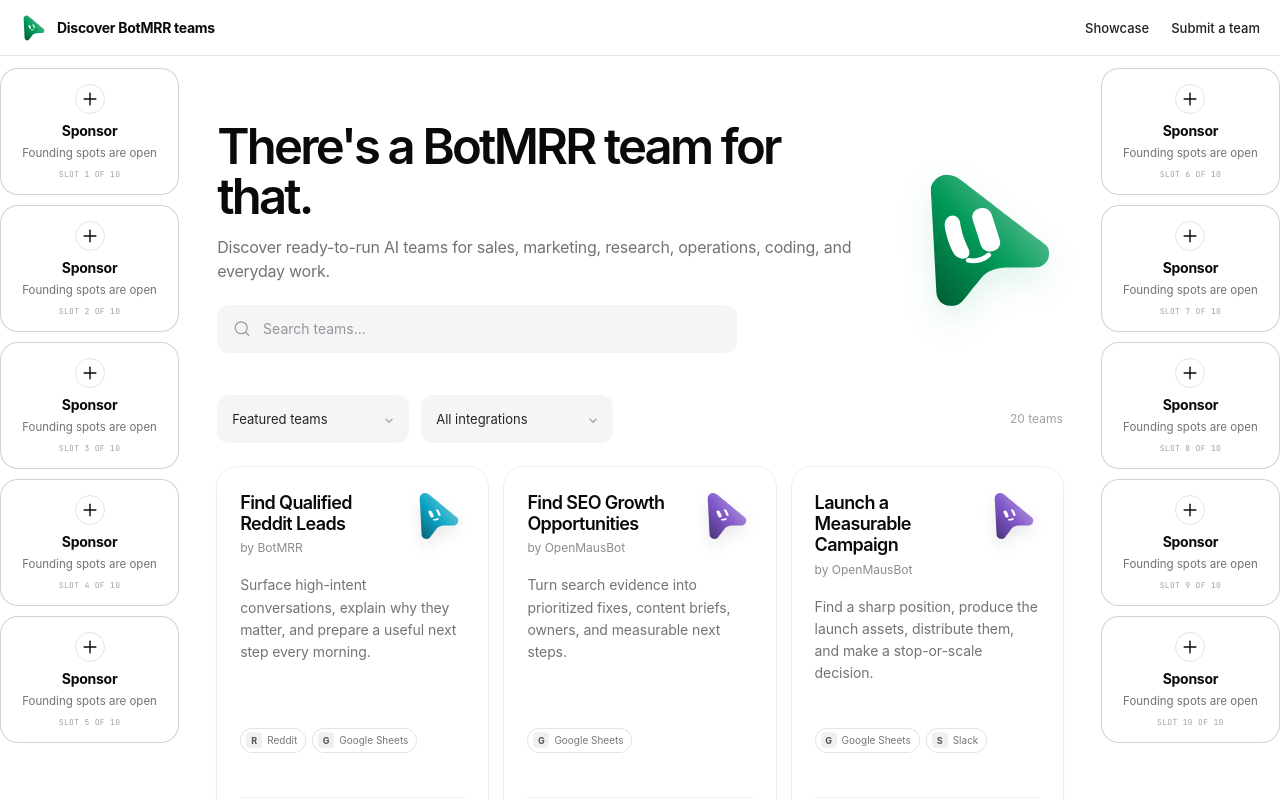
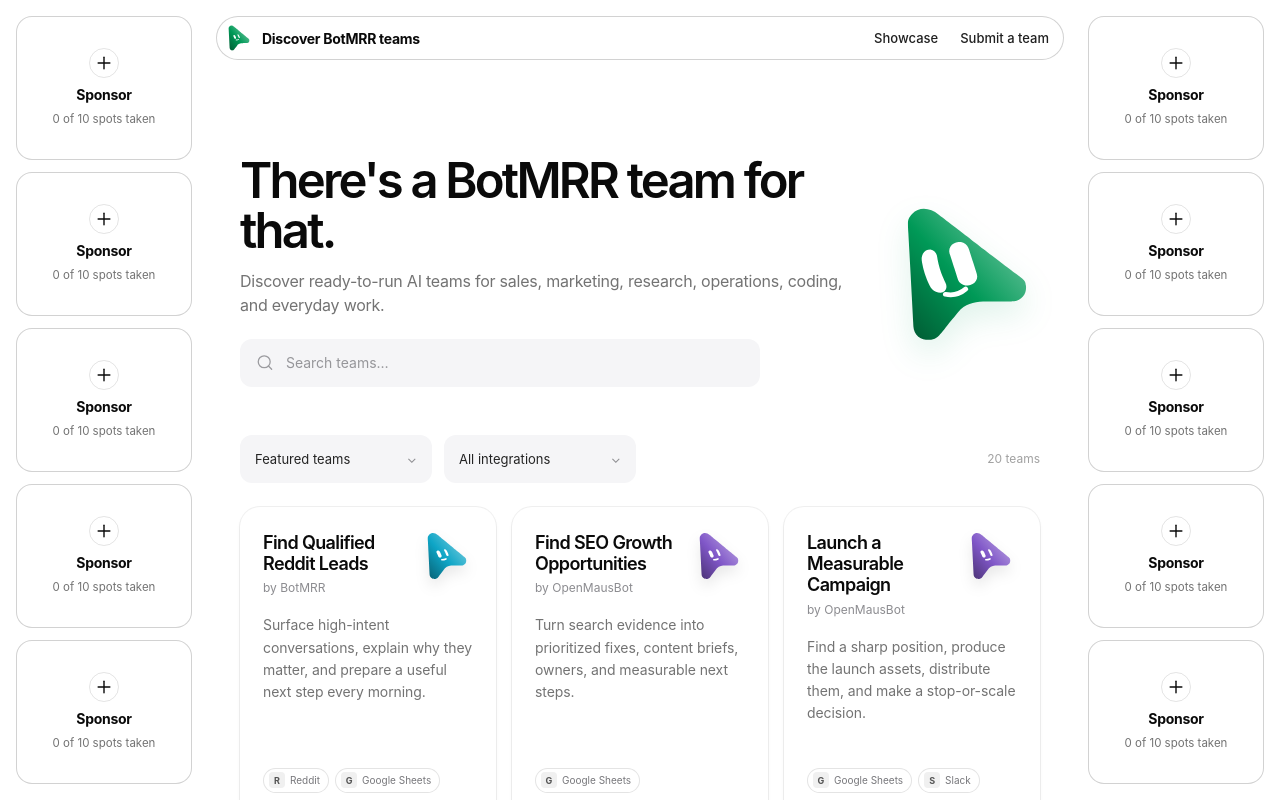
Before and after one commit to aaronpie/projexdesk-teams, a Next.js app: page / in a window 1280 px wide. Shown: the top 800 px of the page. Built offline with nearby package versions, Linux system fonts and the light colour scheme.

Commit message:
Match GrokBots spacing and sponsor rails

```diff
--- a/app/globals.css
+++ b/app/globals.css
@@ -11,6 +11,10 @@
   --sand-wash: #fff8ec;
   --shadow-card: 0 0 0 1px rgba(0, 0, 0, 0.06), 0 1px 2px -1px rgba(0, 0, 0, 0.06), 0 2px 4px rgba(0, 0, 0, 0.04);
   --shadow-card-hover: 0 0 0 1px rgba(0, 0, 0, 0.09), 0 3px 8px -2px rgba(0, 0, 0, 0.10), 0 10px 26px -14px rgba(0, 0, 0, 0.22);
+  --directory-edge: 16px;
+  --directory-rail: 176px;
+  --directory-gap: 24px;
+  --directory-center-edge: calc(var(--directory-edge) + var(--directory-rail) + var(--directory-gap));
 }
 
 * { box-sizing: border-box; }
@@ -44,21 +48,25 @@
   border: 0;
 }
 
-/* Full-width directory header. */
-.site-header { position: relative; z-index: 20; padding: 0; }
+/* Rounded center pill, with the sponsor rails allowed to run above it. */
+.site-header {
+  position: relative;
+  z-index: 20;
+  height: 60px;
+  padding: 16px var(--directory-center-edge) 0;
+}
 
 .header-inner {
   width: 100%;
-  min-height: 56px;
+  min-height: 44px;
   margin: 0;
-  padding: 8px 20px;
+  padding: 6px 14px 6px 8px;
   display: flex;
   align-items: center;
   justify-content: space-between;
   gap: 20px;
-  border: 0;
-  border-bottom: 1px solid var(--line);
-  border-radius: 0;
+  border: 1px solid var(--line-strong);
+  border-radius: 999px;
   background: rgba(255, 255, 255, 0.94);
 }
 
@@ -75,40 +83,53 @@
 .directory-stage {
   width: 100%;
   margin: 0;
-  display: grid;
-  grid-template-columns: clamp(168px, 14vw, 236px) minmax(0, 1fr) clamp(168px, 14vw, 236px);
-  gap: 14px;
-  align-items: start;
+  display: block;
 }
 
-.directory-center { min-width: 0; }
-.directory-rail { position: sticky; top: 12px; padding-top: 12px; display: grid; gap: 10px; }
-.directory-rail-right { padding-top: 12px; }
+.directory-center {
+  width: calc(100% - (var(--directory-center-edge) * 2));
+  min-width: 0;
+  margin: 0 var(--directory-center-edge);
+  padding: 96px 24px 0;
+}
+.directory-rail {
+  position: fixed;
+  z-index: 30;
+  top: var(--directory-edge);
+  bottom: var(--directory-edge);
+  width: var(--directory-rail);
+  padding: 0;
+  display: grid;
+  grid-template-rows: repeat(5, minmax(0, 1fr));
+  gap: 12px;
+}
+.directory-rail-left { left: var(--directory-edge); }
+.directory-rail-right { right: var(--directory-edge); }
 
 .sponsor-card {
-  min-height: 122px;
+  min-height: 0;
+  height: 100%;
   padding: 15px 13px;
   display: flex;
   flex-direction: column;
   align-items: center;
   justify-content: center;
   border: 1px solid var(--line-strong);
-  border-radius: 18px;
+  border-radius: 16px;
   background: #fff;
   text-align: center;
   transition: transform 160ms cubic-bezier(.2,.8,.2,1), box-shadow 160ms ease, border-color 160ms ease;
 }
 .sponsor-card-icon { width: 30px; height: 30px; display: grid; place-items: center; border: 1px solid var(--line); border-radius: 50%; transition: transform 180ms cubic-bezier(.2,.8,.2,1), background 180ms ease; }
 .sponsor-card strong { margin-top: 8px; font-size: 14px; letter-spacing: -0.02em; }
-.sponsor-card p { margin: 6px 0 0; color: var(--muted); font-size: 11.5px; line-height: 1.4; }
-.sponsor-card small { margin-top: 8px; color: var(--muted-light); font-family: var(--font-mono), ui-monospace, monospace; font-size: 8px; letter-spacing: .04em; text-transform: uppercase; }
+.sponsor-card p { margin: 8px 0 0; color: var(--muted); font-size: 11.5px; line-height: 1.4; }
 .sponsor-card:hover { z-index: 1; border-color: rgba(0,0,0,.27); box-shadow: 0 8px 24px -17px rgba(0,0,0,.45); transform: translateY(-2px); }
 .sponsor-card:hover .sponsor-card-icon { background: var(--surface); transform: rotate(90deg) scale(1.04); }
 
 /* Hero */
 .directory-hero {
-  min-height: 280px;
-  padding: 66px 24px 42px;
+  min-height: 0;
+  padding: 0 0 48px;
   display: grid;
   grid-template-columns: minmax(0, 1fr) 150px;
   gap: 34px;
@@ -146,7 +167,7 @@
 }
 
 /* Controls and cards */
-.directory-list { padding: 0 24px; }
+.directory-list { padding: 0; }
 .directory-controls { min-height: 48px; margin-bottom: 24px; display: flex; align-items: center; gap: 12px; }
 .directory-select { position: relative; flex: 0 1 192px; }
 .directory-select::after { content: "⌄"; position: absolute; right: 15px; top: 50%; pointer-events: none; color: #8d8d91; font-size: 13px; transform: translateY(-58%); }
@@ -168,7 +189,7 @@
 .directory-select select:focus-visible { box-shadow: 0 0 0 3px rgba(0,0,0,.08); }
 .directory-result-count { margin: 0 0 0 auto; color: var(--muted-light); font-size: 12px; }
 
-.team-grid { display: grid; grid-template-columns: repeat(auto-fill, minmax(230px, 1fr)); gap: 16px; }
+.team-grid { display: grid; grid-template-columns: repeat(3, minmax(0, 1fr)); gap: 16px; }
 .team-card {
   min-width: 0;
   min-height: 355px;
@@ -344,10 +365,12 @@
 .site-footer > div { display: flex; flex-wrap: wrap; justify-content: flex-end; gap: 18px; }
 .site-footer a:hover { color: #111; text-decoration: underline; }
 
-@media (max-width: 1040px) {
-  .directory-stage { grid-template-columns: minmax(0, 848px); }
+@media (max-width: 1180px) {
+  .site-header { height: auto; padding: 16px 16px 0; }
+  .header-inner { width: min(848px, 100%); margin: 0 auto; }
   .directory-rail { display: none; }
-  .directory-stage { justify-content: center; }
+  .directory-center { width: min(848px, 100%); margin: 0 auto; padding: 0 24px; }
+  .directory-hero { padding-top: 72px; }
 }
 
 @media (max-width: 760px) {
@@ -364,6 +387,7 @@
 }
 
 @media (max-width: 560px) {
+  .site-header { padding-inline: 10px; }
   .header-inner { padding-right: 10px; }
   .brand-lockup { font-size: 12px; }
   .header-links { gap: 13px; font-size: 11px; }
--- a/app/sponsor/page.tsx
+++ b/app/sponsor/page.tsx
@@ -11,7 +11,7 @@
         <h1>Put your product beside teams people can run.</h1>
         <p>
           BotMRR has ten permanent sponsor positions around the directory. Each placement includes your name,
-          logo, one useful sentence, and a direct link. Founding spots are open while self-serve checkout is being built.
+          logo, one useful sentence, and a direct link. Sponsorship requests are open while self-serve checkout is being built.
         </p>
         <div className="detail-actions">
           <a className="button button-primary" href={sponsorRequestUrl} target="_blank" rel="noreferrer">
--- a/components/Directory.tsx
+++ b/components/Directory.tsx
@@ -42,8 +42,7 @@
     <Link className="sponsor-card" href={href} aria-label={`Sponsor BotMRR in slot ${slot}`}>
       <span className="sponsor-card-icon" aria-hidden="true"><Plus size={20} strokeWidth={1.7} /></span>
       <strong>Sponsor</strong>
-      <p>Founding spots are open</p>
-      <small>Slot {slot} of 10</small>
+      <p>0 of 10 spots taken</p>
     </Link>
   );
 }
```
